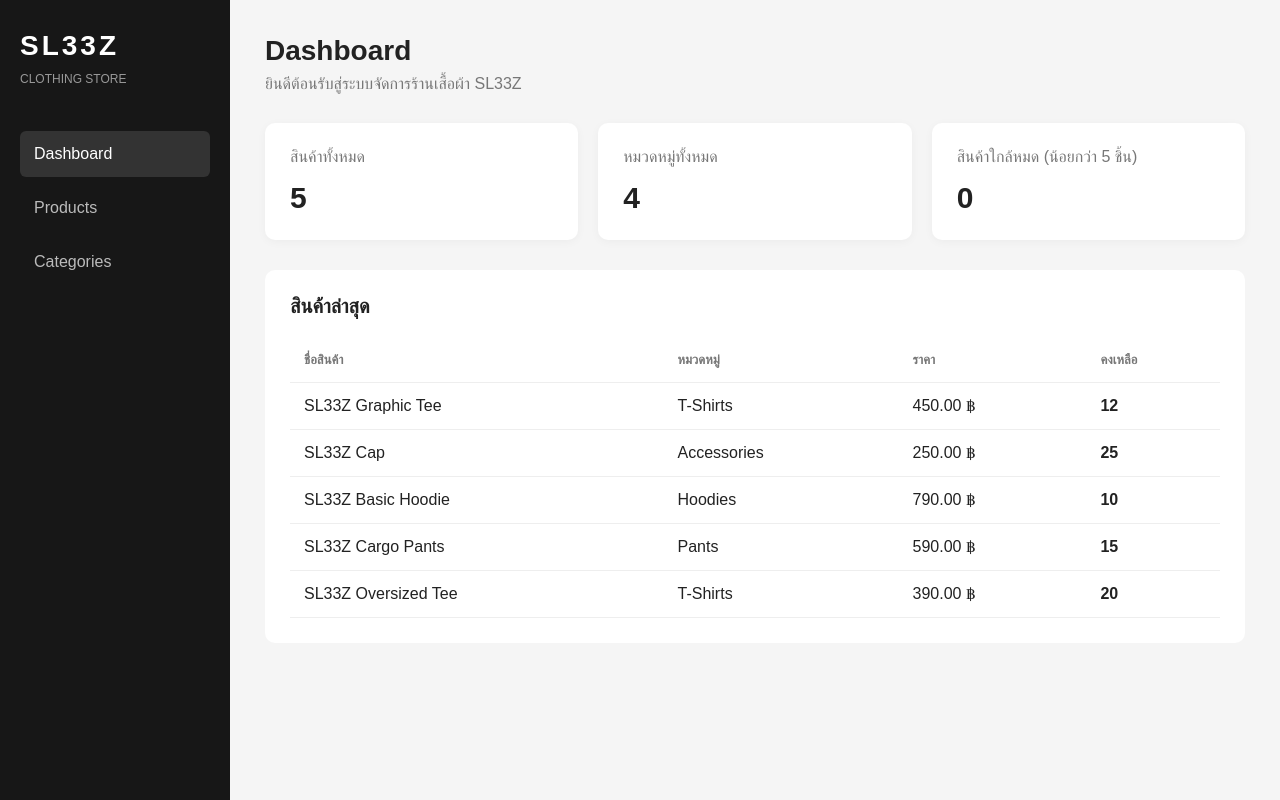
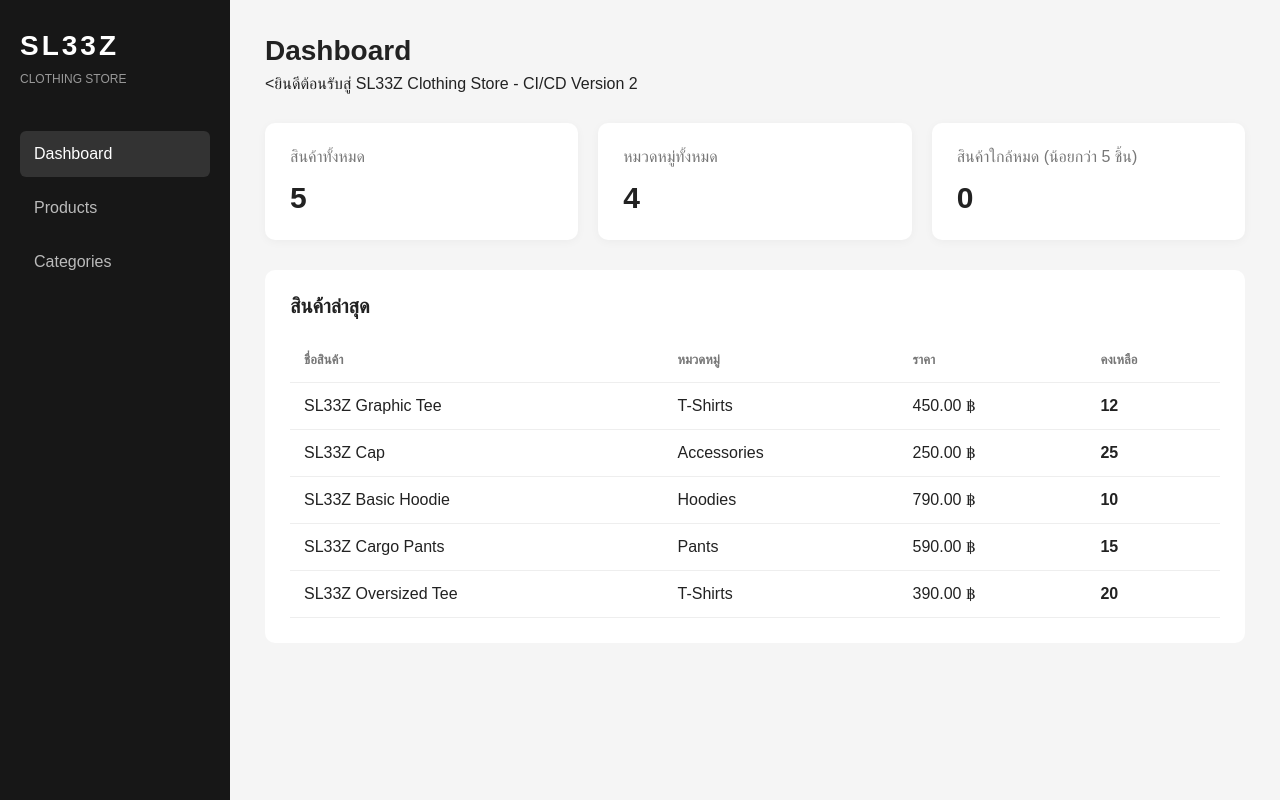
Before and after one commit to woraporna66-ai/6607532, a PHP site: page / in a window 1280 px wide. Run offline with PHP 8.4, Linux system fonts and the light colour scheme; data comes from the database, SQL or seed files in the repository.

Commit message:
Update dashboard for CI/CD demo

```diff
--- a/src/index.php
+++ b/src/index.php
@@ -187,7 +187,7 @@ $products = $conn->query($sql)->fetchAll(PDO::FETCH_ASSOC);
 
     <div class="header">
         <h1>Dashboard</h1>
-        <p>ยินดีต้อนรับสู่ระบบจัดการร้านเสื้อผ้า SL33Z</p>
+        <ยินดีต้อนรับสู่ SL33Z Clothing Store - CI/CD Version 2</p>
     </div>
 
     <div class="cards">
```
